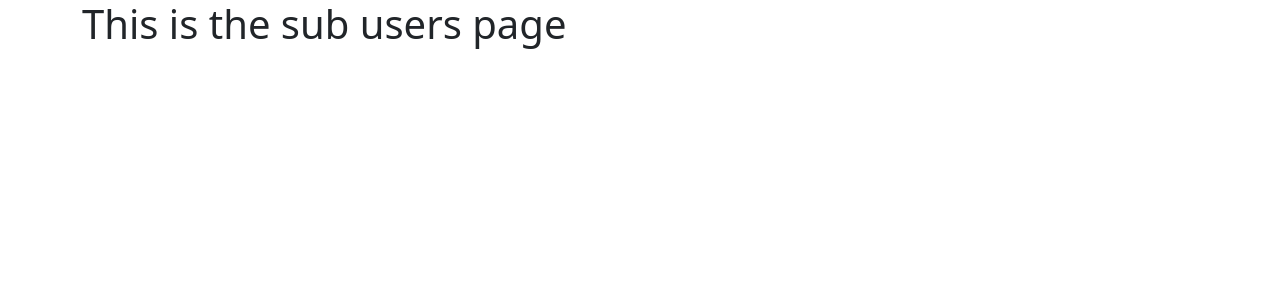
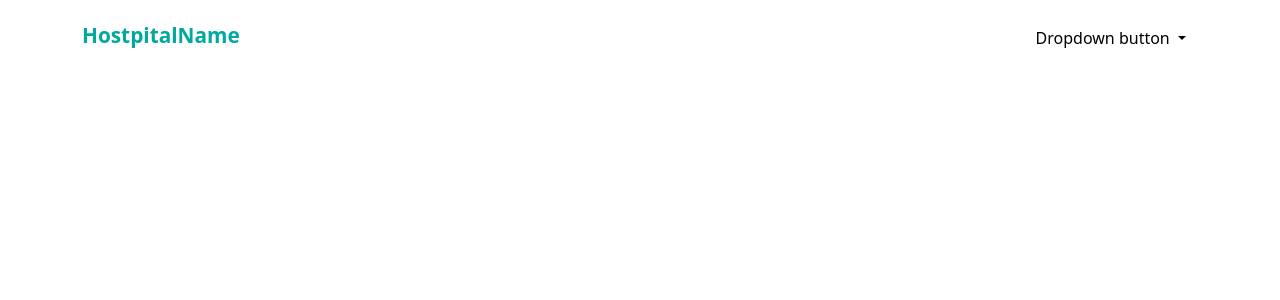
Before and after one commit to BadMemory00/CriticalConditionFrontend, a Vue app: page /#/subuser in a window 1280 px wide. Shown: the top 300 px of the page. Built offline with nearby package versions, Linux system fonts and the light colour scheme.

Commit message:
sub user content start

```diff
--- a/package.json
+++ b/package.json
@@ -8,6 +8,9 @@
     "lint": "vue-cli-service lint"
   },
   "dependencies": {
+    "@fortawesome/fontawesome-svg-core": "^1.3.0",
+    "@fortawesome/free-solid-svg-icons": "^6.0.0",
+    "@fortawesome/vue-fontawesome": "^2.0.6",
     "bootstrap": "^5.1.3",
     "core-js": "^3.6.5",
     "register-service-worker": "^1.7.1",
--- a/src/App.vue
+++ b/src/App.vue
@@ -5,8 +5,8 @@
 </template>
 
 <style>
-nav{
-  padding-top: 30px;
+body{
+  padding-top: 20px;
 }
 
 </style>
--- /dev/null
+++ b/src/components/NavSubuser.vue
@@ -0,0 +1,69 @@
+<template>
+  <div>
+
+      <p class="HName fw-bold">HostpitalName</p>
+
+    <div class="dropdown dDown">
+      <button
+        class="btn button btn-secondary dropdown-toggle"
+        type="button"
+        id="dropdownMenuButton1"
+        data-bs-toggle="dropdown"
+        aria-expanded="false"
+      >
+        Dropdown button
+      </button>
+      <ul class="dropdown-menu" aria-labelledby="dropdownMenuButton1">
+        <li><a class="dropdown-item Log" href="#"><font-awesome-icon class="icon1" icon="fa-solid fa-right-from-bracket" />LogOut</a></li>
+
+      </ul>
+    </div>
+
+  </div>
+</template>
+
+<script>
+export default {
+  name: "navbar",
+};
+</script>
+
+<style>
+.HName{
+  float: left;
+  color: #00A99D;
+  /* font-weight: bold; */
+  font-size: 1.3rem;
+}
+.dDown{
+  float: right;
+
+}
+.button{
+  background-color: white;
+  color: black;
+  border: 0;
+}
+.button:hover{
+  background-color: #00A99D;
+  color: black;
+  border: 0;
+
+}
+.button:focus{
+  background-color: #00A99D;
+  color: black;
+  border: 0;
+
+
+}
+.icon1{
+  margin-right: 10px;
+  opacity: .5;
+}
+.Log:hover > .icon1{
+  opacity: 1;
+  color: #00A99D;
+}
+
+</style>
--- a/src/main.js
+++ b/src/main.js
@@ -3,6 +3,13 @@ import App from './App.vue'
 import './registerServiceWorker'
 import router from './router'
 import 'bootstrap/dist/css/bootstrap.min.css'
+import 'bootstrap/dist/js/bootstrap.bundle.min.js'
+import {library} from '@fortawesome/fontawesome-svg-core'
+import {fas} from '@fortawesome/free-solid-svg-icons'
+import {FontAwesomeIcon} from '@fortawesome/vue-fontawesome'
+
+library.add(fas);
+Vue.component('font-awesome-icon',FontAwesomeIcon);
 
 
 Vue.config.productionTip = false
--- a/src/views/HomeView.vue
+++ b/src/views/HomeView.vue
@@ -1,6 +1,5 @@
 <template>
   <div class="">
-
     <NavBar />
     <LandingContent />
     <LandingFooter />
--- a/src/views/SubuserHomeView.vue
+++ b/src/views/SubuserHomeView.vue
@@ -1,5 +1,15 @@
 <template>
-  <div class="about">
-    <h1>This is the sub users page</h1>
+  <div class="">
+    <NavSubuser/>
   </div>
 </template>
+
+<script>
+import NavSubuser from '@/components/NavSubuser.vue'
+export default {
+  components:{
+    NavSubuser,
+
+  }
+}
+</script>
```
Also changed, not shown: src/assets/logout.png (added), src/components/SubUserContent.vue (added), 1 other file (tests, documents, lock files or other folders).
